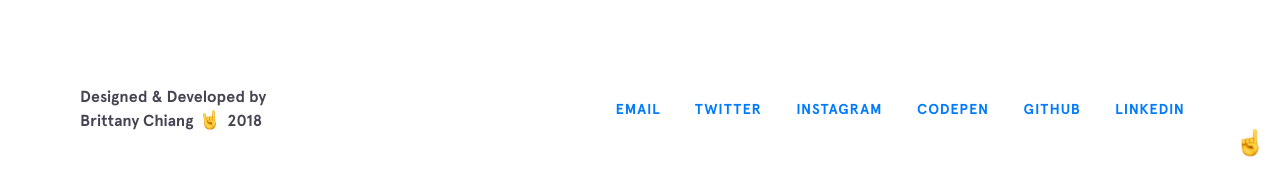
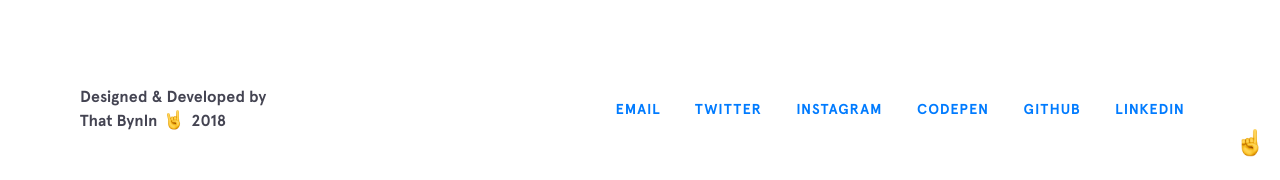
Before and after one commit to thatbynln/thatbynln.github.io, a Jekyll site: the page built from index.html, in a window 1280 px wide and 900 px high, scrolled down 6505 px. Shown: the part 717-897 px from the top of the window. Built offline with Jekyll 4.4.1, drawn with Linux system fonts in a browser that asks for light colours; nearby versions of some CDN libraries.

Commit message:
Update footer.html

```diff
--- a/_includes/footer.html
+++ b/_includes/footer.html
@@ -4,7 +4,7 @@
       <span>Designed &amp; Developed by</span>
     </div>
     <div class="bottom">
-      <span>Brittany Chiang</span>
+      <span>That Bynln</span>
       <img class="emoji" src="{{site.baseurl}}/img/emojis/rockon.png" alt="emoji">
       <span>2018</span>
     </div>
```
